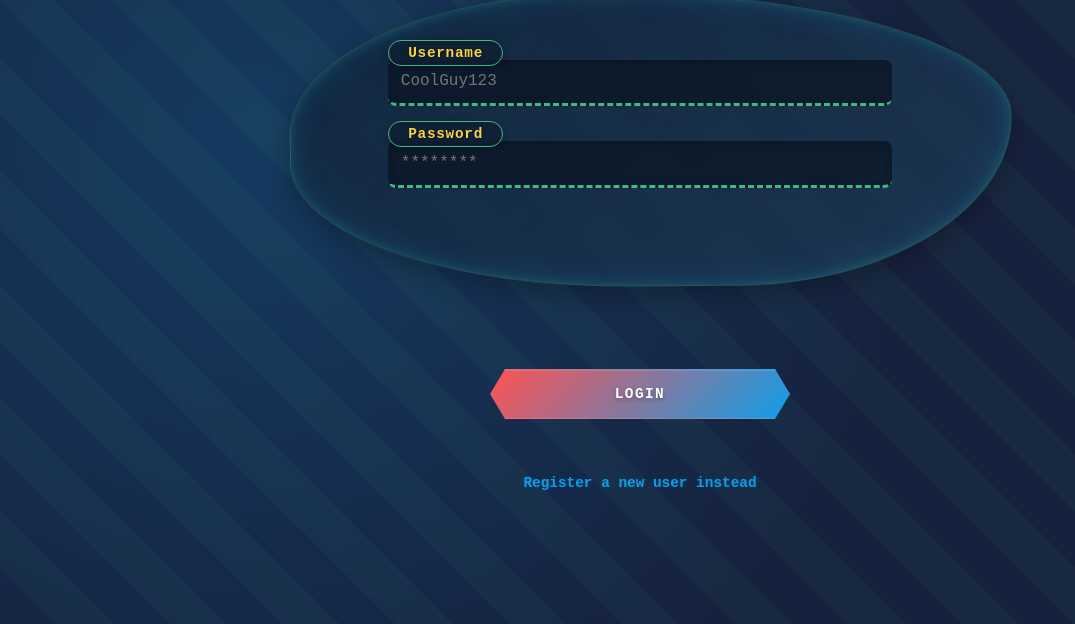
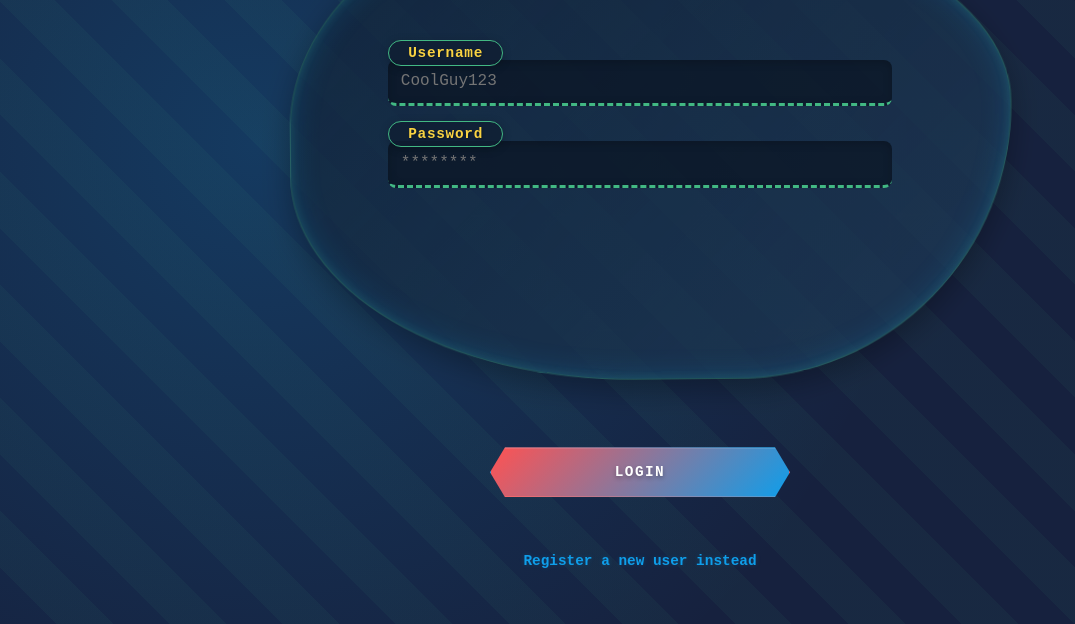
Before and after one commit to BlankTuber/Tauri-PwdMngr, a website: page PwdMngr/src/login.html in a window 1280 px wide. Shown: the part 176-800 px from the top of the page, without its empty margins (0-1075 px from the left). Drawn offline with Linux system fonts and the light colour scheme.

Commit message:
I was annoyed

```diff
--- a/PwdMngr/src/css/auth.css
+++ b/PwdMngr/src/css/auth.css
@@ -8,6 +8,7 @@
     display: flex;
     flex-direction: column;
     justify-content: center;
+    min-height: 300px; /* Added min-height for consistency */
 }
 
 /* Blob background for forms - MADE BIGGER */
@@ -263,6 +264,7 @@ a:hover::before {
     #loginInput,
     #registerInput {
         width: clamp(400px, 50%, 600px);
+        min-height: 350px; /* Adjusted min-height for larger screens */
     }
 
     .inputs label {
@@ -285,6 +287,12 @@ a:hover::before {
         background-size: 200% 200%;
     }
 
+    #loginInput,
+    #registerInput {
+        max-width: 800px;
+        min-height: 400px; /* Adjusted min-height for very large screens */
+    }
+
     #loginInput::before,
     #registerInput::before {
         max-width: 800px;
@@ -300,6 +308,7 @@ a:hover::before {
     #loginInput,
     #registerInput {
         width: clamp(350px, 70%, 500px);
+        min-height: 320px; /* Adjusted min-height for tablets */
     }
 }
 
@@ -309,6 +318,7 @@ a:hover::before {
     #registerInput {
         width: 90%;
         padding: 1.5rem;
+        min-height: 280px; /* Adjusted min-height for mobile */
     }
 
     .inputs {
```
